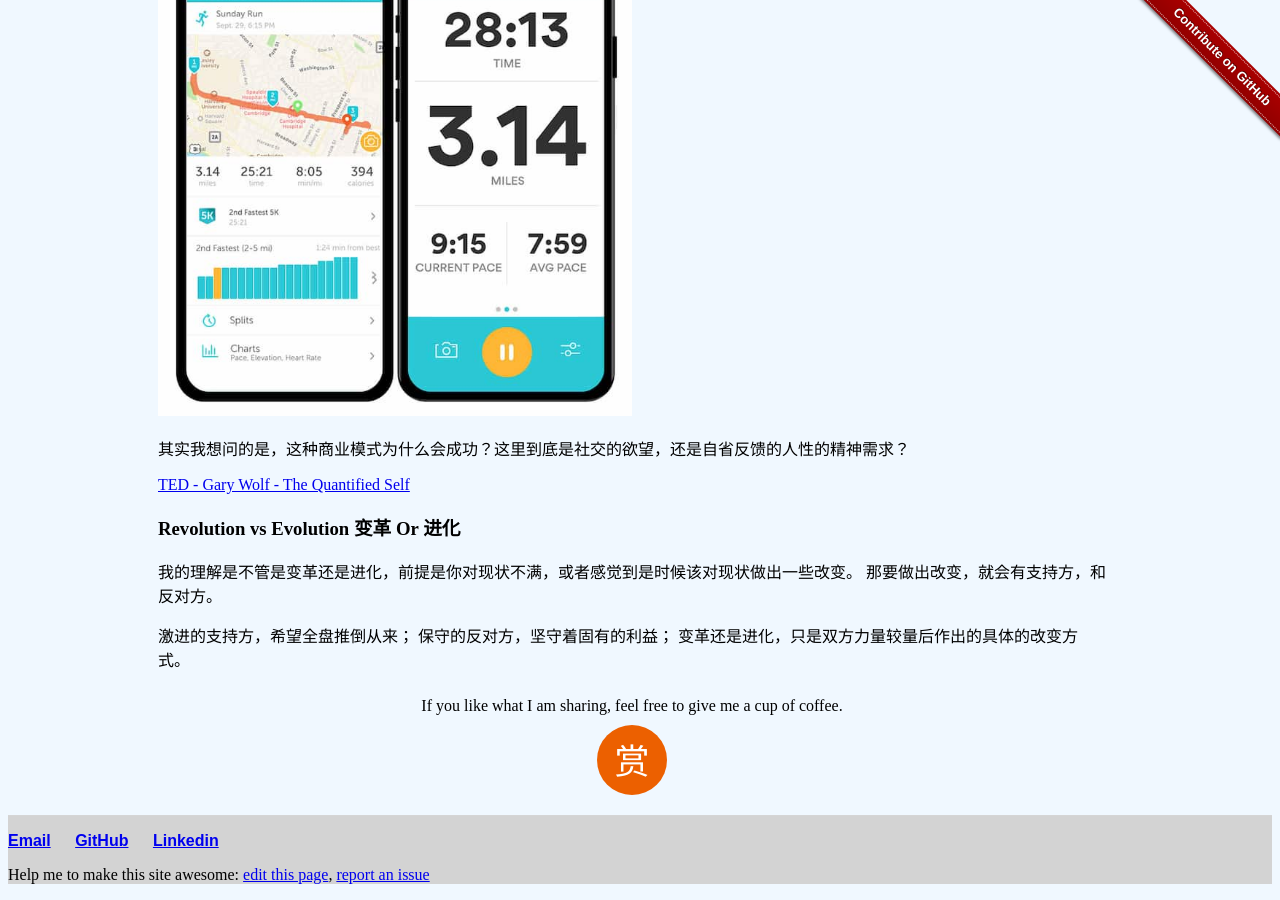
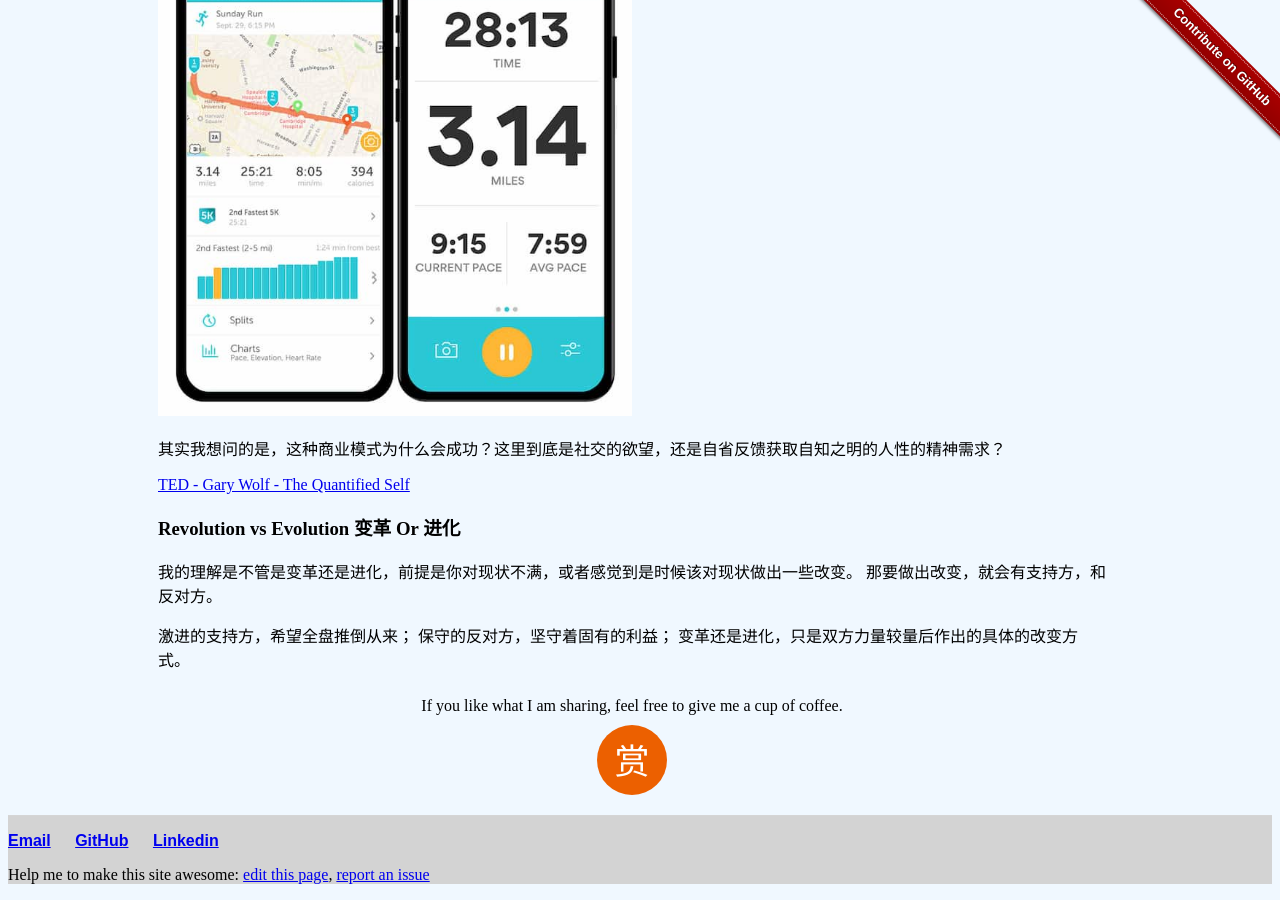
Before and after one commit to liuning0820/liuning0820.github.io, a Jekyll site: the page built from _posts/2019-07-27-mindset-2019.md, in a window 1280 px wide and 900 px high, scrolled down 5666 px. Built offline with Jekyll 4.4.1, drawn with Linux system fonts in a browser that asks for light colours; comment, search, counter and statistics services are not loaded.

Commit message:
update a bit

```diff
--- a/_posts/2019-07-27-mindset-2019.md
+++ b/_posts/2019-07-27-mindset-2019.md
@@ -169,7 +169,7 @@ Table Of Context:
 
 ![Activities]({{ site.url }}{{site.baseurl}}/images/quantified_self.jpg){:height="50%" width="50%"}
 
-其实我想问的是，这种商业模式为什么会成功？这里到底是社交的欲望，还是自省反馈的人性的精神需求？
+其实我想问的是，这种商业模式为什么会成功？这里到底是社交的欲望，还是自省反馈获取自知之明的人性的精神需求？
 
 [TED - Gary Wolf - The Quantified Self](https://www.ted.com/talks/gary_wolf_the_quantified_self)
 
```
